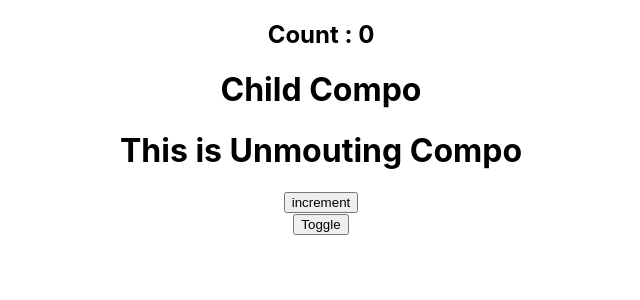
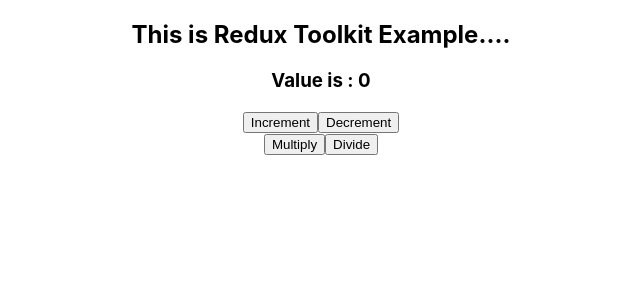
Before and after one commit to ErShubham2908/React-Interview-EA25, a React (Create React App) app: page / in a window 1280 px wide. Shown: the top 300 px of the page, without its empty margins (319-959 px from the left). Built offline with nearby package versions, Linux system fonts and the light colour scheme.

Commit message:
Day - 6 redux

```diff
--- a/package.json
+++ b/package.json
@@ -3,12 +3,14 @@
   "version": "0.1.0",
   "private": true,
   "dependencies": {
+    "@reduxjs/toolkit": "^1.9.7",
     "@testing-library/jest-dom": "^5.17.0",
     "@testing-library/react": "^13.4.0",
     "@testing-library/user-event": "^13.5.0",
     "axios": "^1.6.0",
     "react": "^18.2.0",
     "react-dom": "^18.2.0",
+    "react-redux": "^8.1.3",
     "react-router-dom": "^6.17.0",
     "react-scripts": "5.0.1",
     "web-vitals": "^2.1.4"
--- a/src/App.js
+++ b/src/App.js
@@ -16,6 +16,7 @@
 import Opponent2 from './Day 5/HOC/Oppeoent2';
 import Opponent1 from './Day 5/HOC/Opponent1';
 import ClassCompo from './Day 5/LifeCycle/ClassCompo';
+import Ui from './Day 6/Redux/CounterUi/Ui';
 
 function App() {
   const [data, setData] = useState('Hi....')
@@ -38,7 +39,8 @@
       {/* <UseReducerCompo /> */}
       {/* <Opponent2 /> */}
       {/* <Opponent1 /> */}
-      <ClassCompo />
+      {/* <ClassCompo /> */}
+      <Ui />
     </div>
   );
 }
--- /dev/null
+++ b/src/Day 6/Redux/CounterUi/Ui.js
@@ -0,0 +1,36 @@
+import React from 'react'
+import { useDispatch, useSelector } from 'react-redux'
+import { add, div, multi, sub } from '../Slice/CounterSlice';
+
+function Ui() {
+    const counterData = useSelector((state) => state.Data.val)
+    // const counterData = useSelector((state) => console.log(state))
+    const dispatch = useDispatch();
+    const handleSum = () => {
+        dispatch(add(10))
+    }
+
+    const handleSub = () => {
+        dispatch(sub())
+    }
+
+    const handleMulti = () => {
+        dispatch(multi())
+    }
+
+    const handleDiv = () => {
+        dispatch(div())
+    }
+  return (
+    <>
+      <h2>This is Redux Toolkit Example....</h2>
+      <h3>Value is : {counterData}</h3>
+      <button onClick={handleSum} >Increment </button>
+      <button onClick={handleSub}>Decrement</button> <br/>
+      <button onClick={handleMulti}>Multiply</button>
+      <button onClick={handleDiv}>Divide</button>
+    </>
+  )
+}
+
+export default Ui
--- /dev/null
+++ b/src/Day 6/Redux/Slice/CounterSlice.js
@@ -0,0 +1,29 @@
+import { createSlice } from "@reduxjs/toolkit";
+
+const initialState = {
+    val : 0
+}
+
+const CounerSlice = createSlice({
+    name : 'Counter',
+    initialState,
+    reducers : {
+        add : (state, action) => {
+            state.val = state.val + action.payload
+        },
+        sub : (state, action) => {
+            state.val -= 1
+        },
+        multi : (state, action) => {
+            state.val *= 2;
+        },
+        div : (state, action) => {
+            state.val /= 2
+        }
+    }
+})
+
+// Action should be call in UI part
+export const {add, sub, multi, div} = CounerSlice.actions;
+// Reducer should be called in Store reducer
+export default CounerSlice.reducer;
--- /dev/null
+++ b/src/Day 6/Redux/Store/Store.js
@@ -0,0 +1,10 @@
+import { configureStore } from "@reduxjs/toolkit";
+import CounerSlice from '../Slice/CounterSlice'
+
+const Store = configureStore({
+    reducer : {
+        Data : CounerSlice
+    }
+})
+
+export default Store;
```
Also changed, not shown: src/index.js (+6 -2 lines), 2 other files (tests, documents, lock files or other folders).
